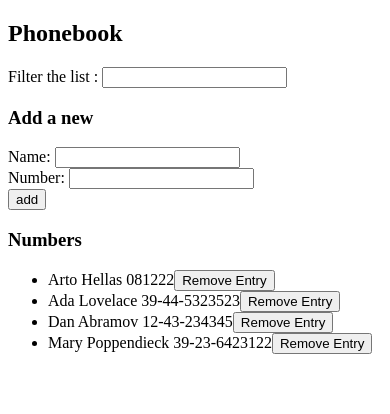
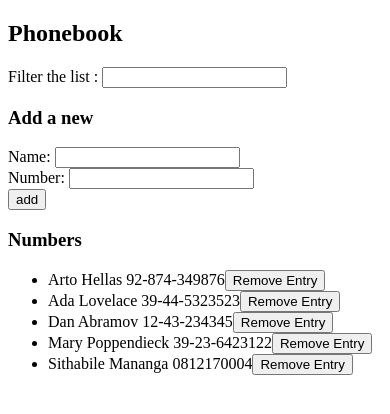
Before and after one commit to IamSithabile/Fullstack-Open, a React (Create React App) app in the folder part2/phonebook/: page / in a window 390 px wide. Shown: the top 414 px of the page. Built offline with nearby package versions, Linux system fonts and the light colour scheme; data requests are answered from the project's data file.

Commit message:
Exercise 2.19 Phonebook

```diff
--- a/part2/phonebook/db.json
+++ b/part2/phonebook/db.json
@@ -2,7 +2,7 @@
   "phonebook": [
     {
       "name": "Arto Hellas",
-      "number": "081222",
+      "number": "92-874-349876",
       "id": 1
     },
     {
@@ -19,6 +19,11 @@
       "name": "Mary Poppendieck",
       "number": "39-23-6423122",
       "id": 4
+    },
+    {
+      "name": "Sithabile Mananga",
+      "number": "0812170004",
+      "id": 5
     }
   ]
 }
--- a/part2/phonebook/src/App.js
+++ b/part2/phonebook/src/App.js
@@ -2,6 +2,7 @@ import { useState, useEffect } from "react";
 import Filter from "./components/Filter";
 import Persons from "./components/Persons";
 import PersonForm from "./components/PersonForm";
+import Notification from "./components/Notification";
 import {
   getAll,
   addPerson,
@@ -14,16 +15,13 @@ const App = () => {
   const [query, setQuery] = useState("");
   const [newName, setNewName] = useState("");
   const [newNumber, setNewNumber] = useState("");
+  const [notification, setNotification] = useState(null);
 
   useEffect(() => {
     getAll().then((phonebook) => {
       setPersons(phonebook);
     });
   }, []);
-
-  const sendToServer = (personObj) => {
-    addPerson(personObj).then((response) => console.log(response));
-  };
 
   const numberHandler = (e) => {
     setNewNumber(e.target.value);
@@ -51,8 +49,16 @@ const App = () => {
         const newObj = { ...alreadyExists, number: newNumber };
 
         updateNumber(alreadyExists.id, newObj).then((serverObj) =>
-          console.log(serverObj)
+          setNotification({
+            message: `Succesfully change the number for ${serverObj.name} `,
+            className: "success",
+          })
         );
+
+        setTimeout(() => {
+          setNotification(null);
+        }, 3000);
+
         return;
       }
     }
@@ -62,7 +68,16 @@ const App = () => {
       id: persons.length + 1,
     };
 
-    sendToServer(personObj);
+    addPerson(personObj).then((response) => {
+      setNotification({
+        message: `Succesfully added ${response.name} to the phonebook `,
+        className: "success",
+      });
+
+      setTimeout(() => {
+        setNotification(null);
+      }, 3000);
+    });
 
     setPersons(persons.concat(personObj));
     setNewName("");
@@ -78,6 +93,12 @@ const App = () => {
 
   return (
     <div>
+      {notification && (
+        <Notification
+          message={notification.message}
+          className={notification.className}
+        />
+      )}
       <h2>Phonebook</h2>
       <Filter query={query} filterListHandler={filterListHandler} />
 
@@ -93,7 +114,11 @@ const App = () => {
       />
 
       <h3>Numbers</h3>
-      <Persons filteredList={filteredList} removePerson={removePerson} />
+      <Persons
+        filteredList={filteredList}
+        removePerson={removePerson}
+        setNotification={setNotification}
+      />
     </div>
   );
 };
--- /dev/null
+++ b/part2/phonebook/src/components/Notification.css
@@ -0,0 +1,17 @@
+.success {
+  padding: 0.5rem;
+  background-color: lightgreen;
+  color: grey;
+  border: 1px solid green;
+  border-radius: 1rem;
+  text-align: center;
+}
+
+.error {
+  padding: 0.5rem;
+  background-color: lightcoral;
+  color: grey;
+  border: 1px solid red;
+  border-radius: 1rem;
+  text-align: center;
+}
--- /dev/null
+++ b/part2/phonebook/src/components/Notification.jsx
@@ -0,0 +1,10 @@
+import React from "react";
+
+import "./Notification.css";
+
+const Notification = ({ message, className }) => {
+  if (message === null) return null;
+  return <div className={className}>{message}</div>;
+};
+
+export default Notification;
--- a/part2/phonebook/src/components/PersonDetails.jsx
+++ b/part2/phonebook/src/components/PersonDetails.jsx
@@ -1,13 +1,24 @@
 import React from "react";
 
-const PersonDetails = ({ person, removePerson }) => {
+const PersonDetails = ({ person, removePerson, setNotification }) => {
   const { name, number, id } = person;
 
   const handleClick = () => {
     const confirmResult = window.confirm("Are you sure you want to do this?");
 
     if (confirmResult) {
-      removePerson(id);
+      removePerson(id).then((response) => {
+        console.log("The response for axios.delete", response);
+
+        setNotification({
+          message: "Successfully deleted the entry",
+          className: "success",
+        });
+
+        setTimeout(() => {
+          setNotification(null);
+        }, 5000);
+      });
     }
   };
   return (
--- a/part2/phonebook/src/components/Persons.jsx
+++ b/part2/phonebook/src/components/Persons.jsx
@@ -2,7 +2,7 @@ import React from "react";
 import PersonDetails from "./PersonDetails";
 
 const Persons = (props) => {
-  const { filteredList, removePerson } = props;
+  const { filteredList, removePerson, setNotification } = props;
 
   return (
     <ul>
@@ -11,6 +11,7 @@ const Persons = (props) => {
           key={person.name}
           person={person}
           removePerson={removePerson}
+          setNotification={setNotification}
         />
       ))}
     </ul>
--- a/part2/phonebook/src/services/backend.js
+++ b/part2/phonebook/src/services/backend.js
@@ -14,7 +14,8 @@ const addPerson = async (newNoteObj) => {
 };
 
 const removePerson = (id) => {
-  axios.delete(`${baseUrl}/${id}`);
+  const request = axios.delete(`${baseUrl}/${id}`);
+  return request.then((request) => request.data);
 };
 
 const updateNumber = (id, updatedObj) => {
```
